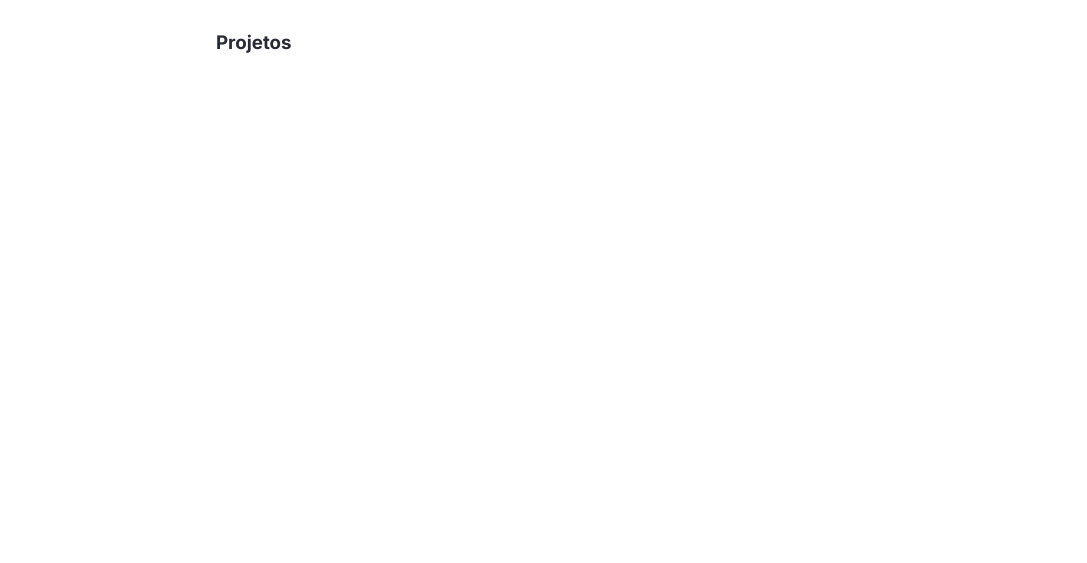
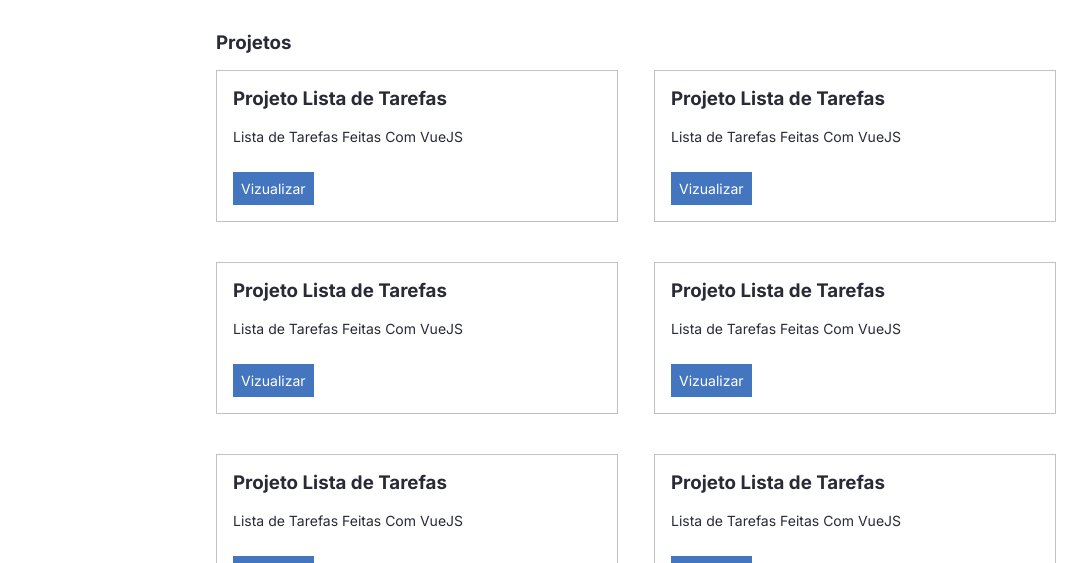
Before and after one commit to WesleyCords/Portfolio-EBAC, a React (Create React App) app: page / in a window 1280 px wide. Shown: the part 389-952 px from the top of the page, without its empty margins (96-1183 px from the left). Before the commit the page ends 800 px from the top, so only its background shows below. Built offline with nearby package versions, Linux system fonts and the light colour scheme.

Commit message:
Criando a seção Projetos

```diff
--- /dev/null
+++ b/src/components/Projeto/index.tsx
@@ -0,0 +1,13 @@
+import Paragrafo from '../Paragrafos'
+import Titulo from '../Titulo'
+import { Card, LinkButton } from './styles'
+
+const Projeto = () => (
+  <Card>
+    <Titulo> Projeto Lista de Tarefas</Titulo>
+    <Paragrafo type="preto"> Lista de Tarefas Feitas Com VueJS </Paragrafo>
+    <LinkButton> Vizualizar </LinkButton>
+  </Card>
+)
+
+export default Projeto
--- /dev/null
+++ b/src/components/Projeto/styles.ts
@@ -0,0 +1,16 @@
+import styled from 'styled-components'
+
+export const Card = styled.div`
+  border: 1.5px solid #c1c1c1;
+  padding: 16px;
+`
+
+export const LinkButton = styled.a`
+  color: #fff;
+  font-size: 14px;
+  background-color: #4476bf;
+  text-decoration: none;
+  padding: 8px;
+  display: inline-block;
+  margin-top: 24px;
+`
--- a/src/containers/Projetos/index.tsx
+++ b/src/containers/Projetos/index.tsx
@@ -1,8 +1,37 @@
+import Projeto from '../../components/Projeto'
 import Titulo from '../../components/Titulo'
+
+import { Lista } from './styles'
 
 const Projetos = () => (
   <section>
     <Titulo fontSize={16}> Projetos</Titulo>
+    <Lista>
+      <li>
+        <Projeto />
+      </li>
+      <li>
+        <Projeto />
+      </li>
+      <li>
+        <Projeto />
+      </li>
+      <li>
+        <Projeto />
+      </li>
+      <li>
+        <Projeto />
+      </li>
+      <li>
+        <Projeto />
+      </li>
+      <li>
+        <Projeto />
+      </li>
+      <li>
+        <Projeto />
+      </li>
+    </Lista>
   </section>
 )
 
--- /dev/null
+++ b/src/containers/Projetos/styles.ts
@@ -0,0 +1,12 @@
+import styled from 'styled-components'
+
+export const Lista = styled.ul`
+  display: grid;
+  grid-template-columns: 1fr 1fr;
+  gap: 40px 36px;
+
+  @media screen and (max-width: 640px) {
+    grid-template-columns: 1fr;
+    gap: 16px 0;
+  }
+`
--- a/src/styles.ts
+++ b/src/styles.ts
@@ -6,6 +6,7 @@
     padding: 0;
     box-sizing: border-box;
     font-family: "Inter", sans-serif;
+    list-style: none;
   }
 
   body {
```
